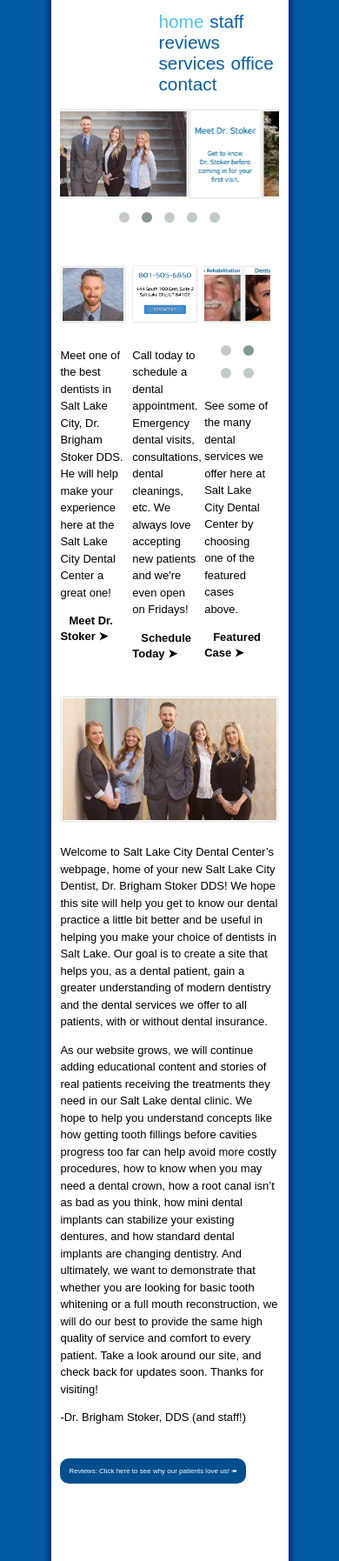
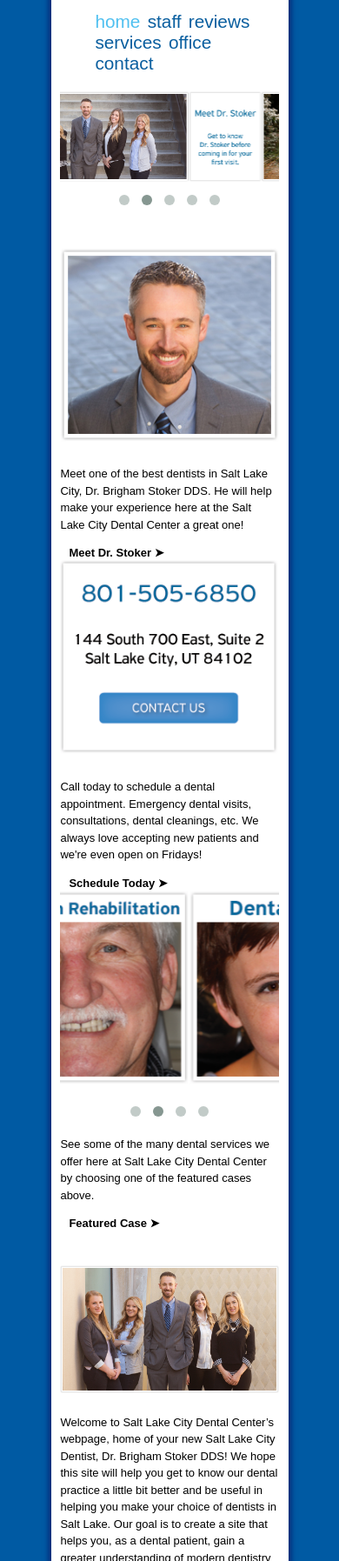
Before and after one commit to ENAndrew/slc-dental, a plain HTML site: page index.html in a window 390 px wide. Shown: the part 205-2000 px from the top of the page at 87% size. Drawn offline with Linux system fonts and the light colour scheme; grey boxes are pictures that could not be loaded.

Commit message:
Add better media queries

```diff
--- a/index.html
+++ b/index.html
@@ -33,8 +33,18 @@
 
             <div class="headNav">
                 <a href="#"><img id="logo" src="images/main-logo.png" alt=""></a>
+                <a href="#" id="hamMenu"><img src="Images/menu-alt-512.png" alt=""></a>
 
-                <ul class="nav-list">
+                <ul class="nav-list" id="listLarge">
+                    <li class="thisPage"><a href="#">home</a></li>
+                    <li><a href="#">staff</a></li>
+                    <li><a href="#">reviews</a></li>
+                    <li><a href="#">services</a></li>
+                    <li><a href="#">office</a></li>
+                    <li><a href="#">contact</a></li>
+                </ul>
+
+                <ul class="nav-list" id="listSmall">
                     <li class="thisPage"><a href="#">home</a></li>
                     <li><a href="#">staff</a></li>
                     <li><a href="#">reviews</a></li>
@@ -112,7 +122,8 @@
 
             <div class="row">
 
-                <a href="" class="topLink" data-target="t1">Reviews: Click here to see why our patients love us! &#10144;</a>
+                <a href="" class="topLink" data-target="t1" id="toggle1">Reviews: Click here to see why our patients love us! &#10144;</a>
+                <a href="" class="topLink" data-target="t1" id="toggle2">Reviews: &#10144;</a>
 
                 <div class="toggles" data-target='t1'>
                     <p>“After years of poor dental work done on my 2 back molars I finally found my Super Dentist! He saved my mouth from
--- a/styles.css
+++ b/styles.css
@@ -50,8 +50,8 @@
 
 
 .headNav {
-        padding-top: 30px;
-        margin: 0 4% 20px 4%;
+    padding-top: 30px;
+    margin: 0 4% 20px 4%;
 }
 
 .headNav a {
@@ -66,13 +66,17 @@
 
 .nav-list {
     display: inline-block;
-    float: right;
-    width: 55%;
+/*    float: right;*/
+/*    width: 55%;*/
 }
 
 .nav-list li {
     display: inline;
     list-style-type: none;
+}
+
+#listSmall, #hamMenu {
+    display: none;
 }
 
 .row, .carContainer {
@@ -142,6 +146,10 @@
     padding-top: 30px;
 }
 
+#toggle2 {
+    visibility: hidden;
+}
+
 .toggles a {
     margin-top: 0px;
     float: right;
@@ -209,6 +217,7 @@
         font-size: 70%;
         width: 50%;
     }
+
 }
 
 @media (max-width: 697px) {
@@ -217,12 +226,30 @@
         padding: 0 10px 0 10px;
     }
 
-    .topLink {
-        background-color: #004e8e;
-        color: white;
-        border-radius: 10px;
-        padding: 10px;
-        font-size: 50%;
+    #listSmall {
+        display: block;
+        float: none;
+    }
+
+    #listLarge {
+        display: none;
+    }
+
+    #toggle2 {
+        visibility: visible;
+    }
+
+    #toggle1 {
+        display: none;
     }
 
 }
+
+@media (max-width: 500px) {
+
+    .rowBox {
+        display: block;
+        width: 100%;
+        float: none
+    }
+}
```
